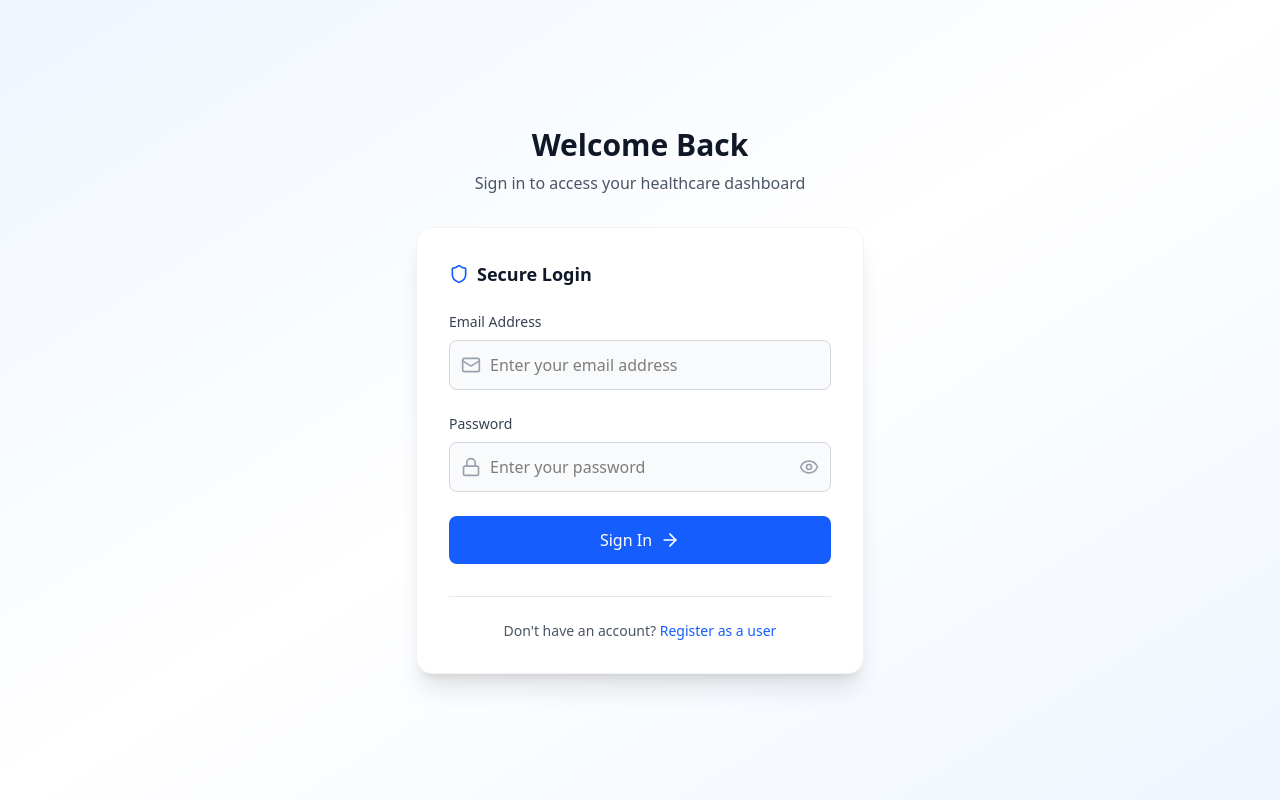
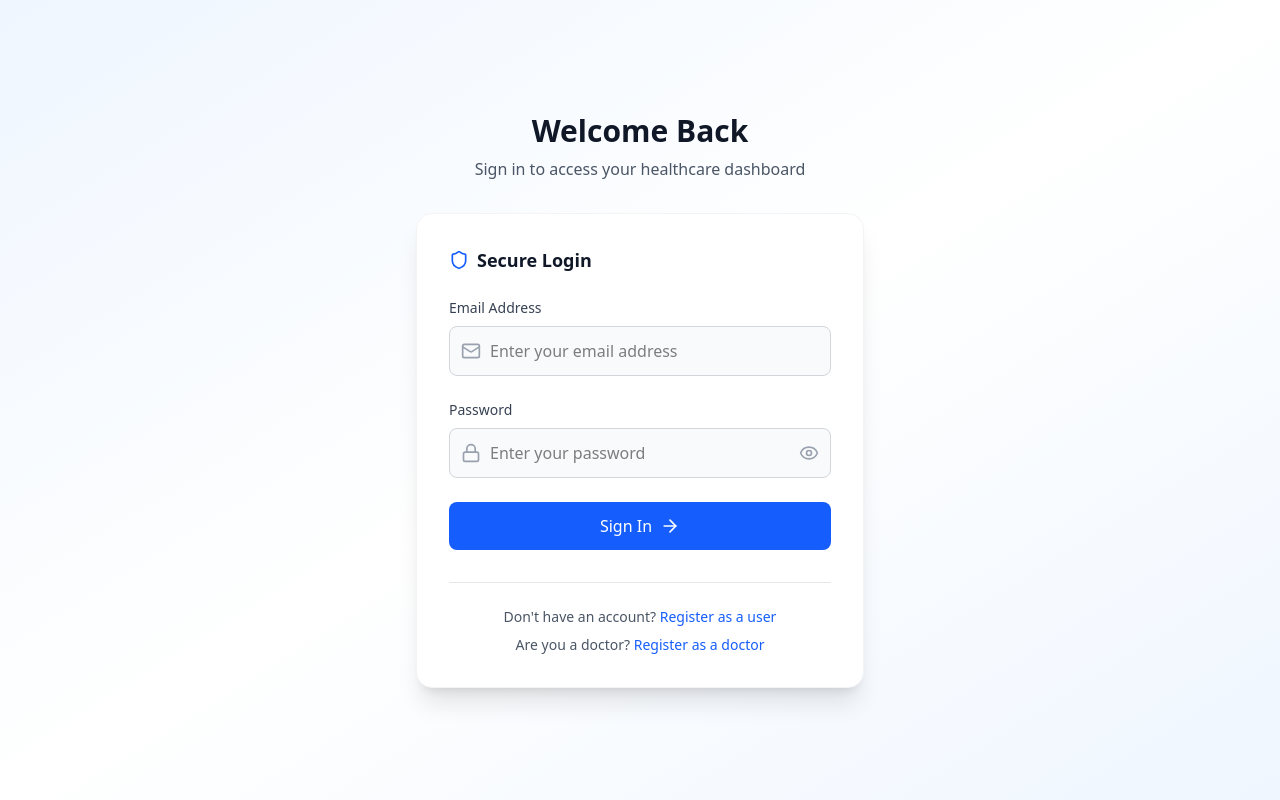
Before and after one commit to Swarajhere/Healthcare_Appointment_System, a React (Vite) app in the folder healthcare-client/: page /login in a window 1280 px wide. Built offline with nearby package versions, Linux system fonts and the light colour scheme; no server answers.

Commit message:
navbar login fixed

```diff
--- a/healthcare-client/src/components/Navbar.jsx
+++ b/healthcare-client/src/components/Navbar.jsx
@@ -1,11 +1,11 @@
-import React, { useState, useEffect } from "react";
-import { Heart, Bell, Clock, LogOut } from "lucide-react";
+import React, { useEffect, useState } from "react";
+import { Heart, Bell, Clock, LogOut, User } from "lucide-react";
 import { useSelector, useDispatch } from "react-redux";
 import { useNavigate } from "react-router-dom";
 import { logout } from "../redux/slice/authSlice";
 
 const Navbar = () => {
-  const isLoggedIn = useSelector((state) => state.auth.isLoggedIn);
+  const { isLoggedIn, user } = useSelector((state) => state.auth);
   const dispatch = useDispatch();
   const navigate = useNavigate();
   const [currentTime, setCurrentTime] = useState(new Date());
@@ -47,19 +47,23 @@ const Navbar = () => {
                 </button>
                 <a
                   href="/profile"
-                  className="text-gray-600 hover:text-blue-600 transition-colors duration-200"
+                  className="p-2 text-gray-600 hover:text-blue-600 transition-colors duration-200"
+                  title="Profile"
                 >
-                  Profile
+                  <User className="h-5 w-5" />
                 </a>
+                {user?.role === "user" && (
                   <button
                     className="bg-blue-600 text-white px-6 py-2 rounded-full hover:bg-blue-700 transition-all duration-200 hover:shadow-lg transform hover:-translate-y-0.5"
                     onClick={() => navigate("/book-appointment")}
                   >
                     Book Appointment
                   </button>
+                )}
                 <button
                   className="p-2 text-gray-600 hover:text-red-600 transition-colors duration-200"
                   onClick={handleLogout}
+                  title="Logout"
                 >
                   <LogOut className="h-5 w-5" />
                 </button>
--- a/healthcare-client/src/pages/Login.jsx
+++ b/healthcare-client/src/pages/Login.jsx
@@ -1,4 +1,4 @@
-import React, { use, useState } from "react";
+import React, { useState } from "react";
 import { loginUser } from "../api/login";
 import { NavLink, useNavigate } from "react-router-dom";
 import { toast } from "react-hot-toast";
@@ -165,14 +165,23 @@ const Login = () => {
               )}
             </button>
           </form>
-          <div className="mt-8 pt-6 border-t border-gray-200">
-            <p className="text-center text-sm text-gray-600">
+          <div className="mt-8 pt-6 border-t border-gray-200 text-center text-sm text-gray-600">
+            <p className="mb-2">
               Don't have an account?{" "}
               <NavLink
                 to="/register"
                 className="text-blue-600 hover:text-blue-700 font-medium transition-colors duration-200"
               >
                 Register as a user
+              </NavLink>
+            </p>
+            <p>
+              Are you a doctor?{" "}
+              <NavLink
+                to="/doctor-register"
+                className="text-blue-600 hover:text-blue-700 font-medium transition-colors duration-200"
+              >
+                Register as a doctor
               </NavLink>
             </p>
           </div>
```
Lines whose indentation alone changed are shown as unchanged.
